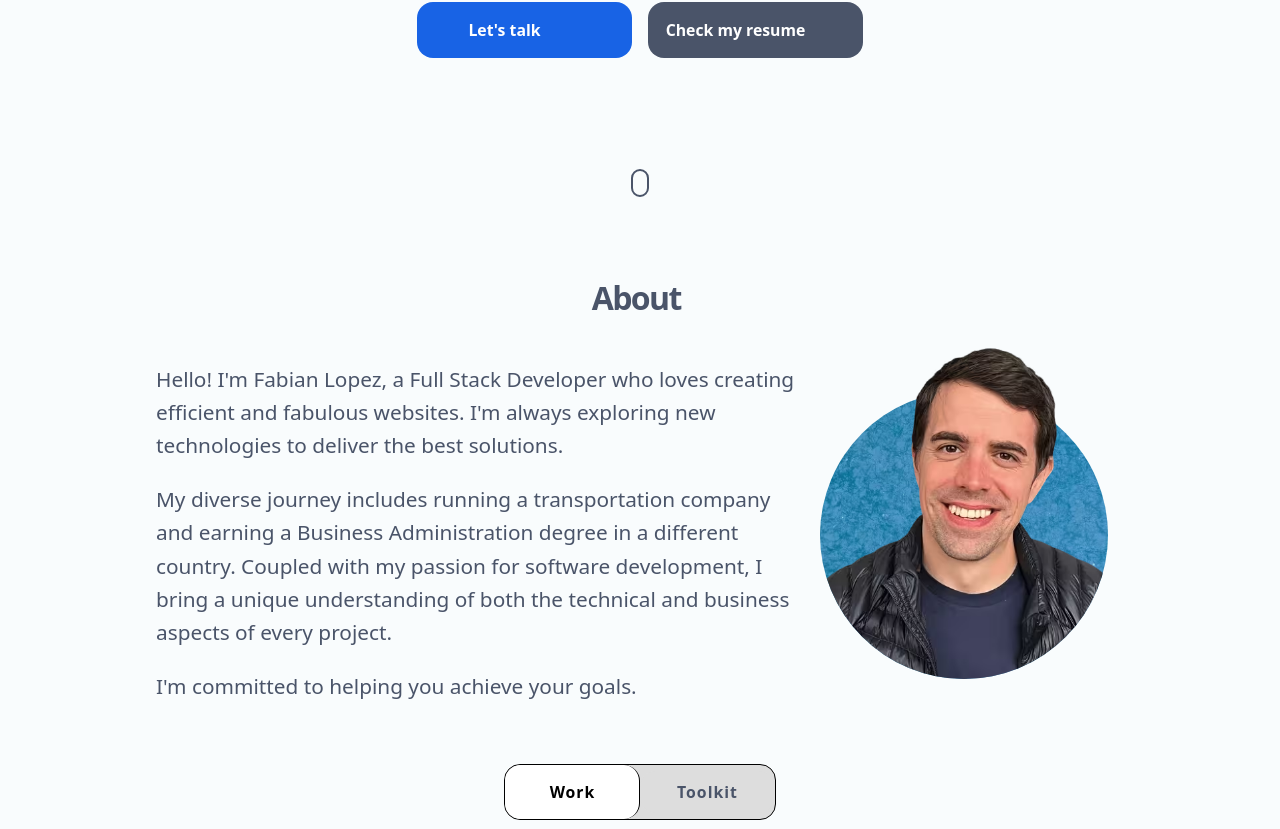
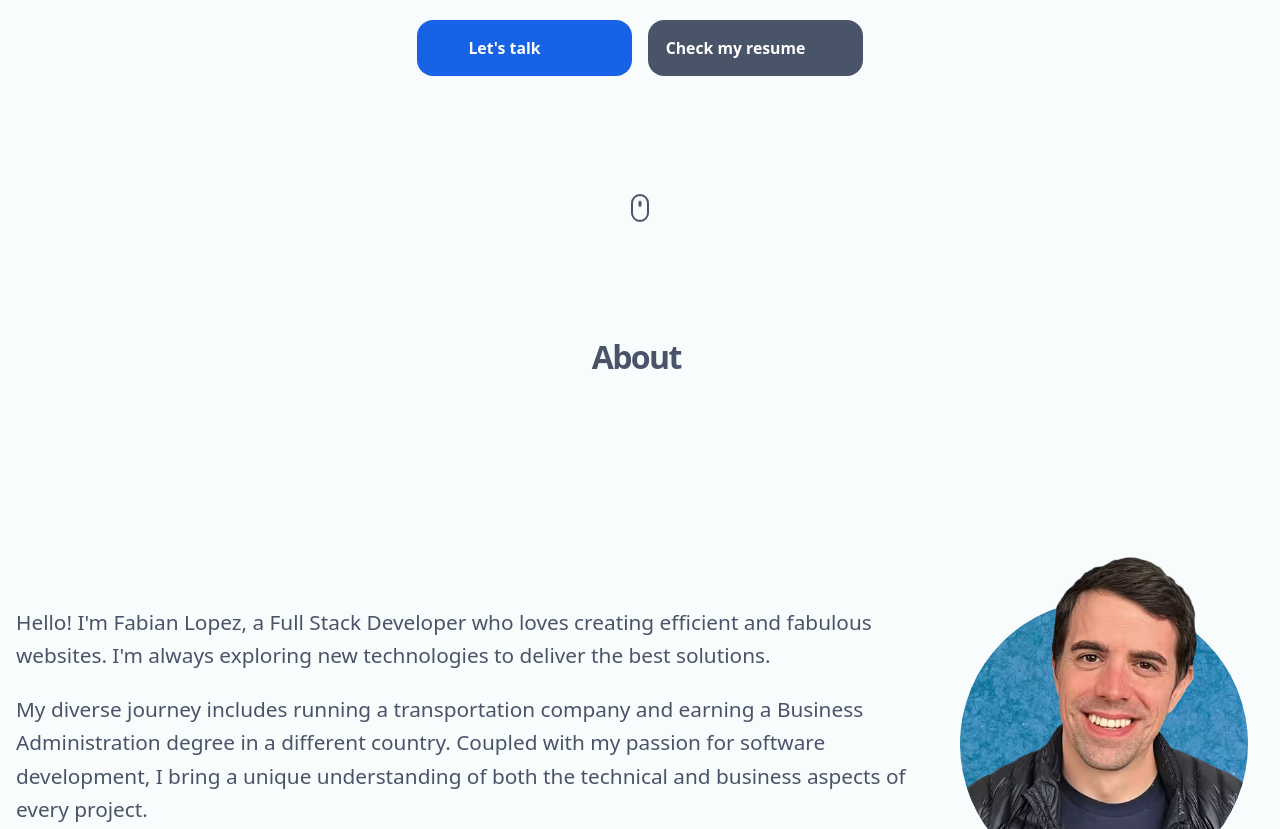
Before and after one commit to fabianlopezdev/portfolio, a SvelteKit app: page / in a window 1280 px wide. Shown: the part 551-1380 px from the top of the page. Built offline with nearby package versions, Linux system fonts and the light colour scheme; no server answers; some icons are missing.

Commit message:
Fixed tailwind logo

```diff
--- a/src/lib/components/about/AboutSection.svelte
+++ b/src/lib/components/about/AboutSection.svelte
@@ -27,7 +27,7 @@
 
 	#about-section {
 		text-align: center;
-		max-width: 1000px;
+		max-width: 1300px;
 	}
 	.about-section__title {
 		margin-bottom: 0;
--- a/src/lib/components/contact/ContactSection.svelte
+++ b/src/lib/components/contact/ContactSection.svelte
@@ -20,6 +20,7 @@
 <style>
 	section#contact {
 		max-width: 1000px;
+		height: calc(100vh - 3.81rem);
 	}
 	section h2 {
 		margin-bottom: 0;
--- a/src/lib/components/home/ScrollLine.svelte
+++ b/src/lib/components/home/ScrollLine.svelte
@@ -58,6 +58,7 @@ export let title = '';
       border: none;
       padding: 0;
       margin: 0;
+      margin-bottom: 2rem;
       cursor: pointer;
     }
 
--- a/src/routes/+layout.svelte
+++ b/src/routes/+layout.svelte
@@ -58,6 +58,8 @@
 	:global(section) {
 		/* min-height: 100vh;
 		min-height: 100svh; */
+		height: 100dvh;
+		scroll-snap-align: start;
 		display: flex;
 		flex-direction: column;
 	}
--- a/src/routes/+page.svelte
+++ b/src/routes/+page.svelte
@@ -37,7 +37,7 @@
 	let isBottomShadow = false;
 	let isScrollDown = false;
 	// Define a constant for the scroll threshold
-	const SCROLL_THRESHOLD = 7; // Adjust this value as needed
+	const SCROLL_THRESHOLD = 25; // Adjust this value as needed
 
 	//  export let innerWidth = writable(0);
 	// Define a function to handle the scroll event
@@ -90,6 +90,7 @@
 		flex-direction: column;
 		align-items: center;
 	}
+
 	header {
 		position: sticky;
 		top: 0;
--- a/src/utils/data.ts
+++ b/src/utils/data.ts
@@ -55,6 +55,6 @@ export const skills = [
 	},
 	{
 		name: 'Tailwindcss',
-		logo: 'https://cdn.jsdelivr.net/gh/devicons/devicon/icons/tailwindcss/tailwindcss-plain.svg'
+		logo: 'https://cdn.jsdelivr.net/gh/devicons/devicon/icons/tailwindcss/tailwindcss-original.svg'
 	}
 ];
```
